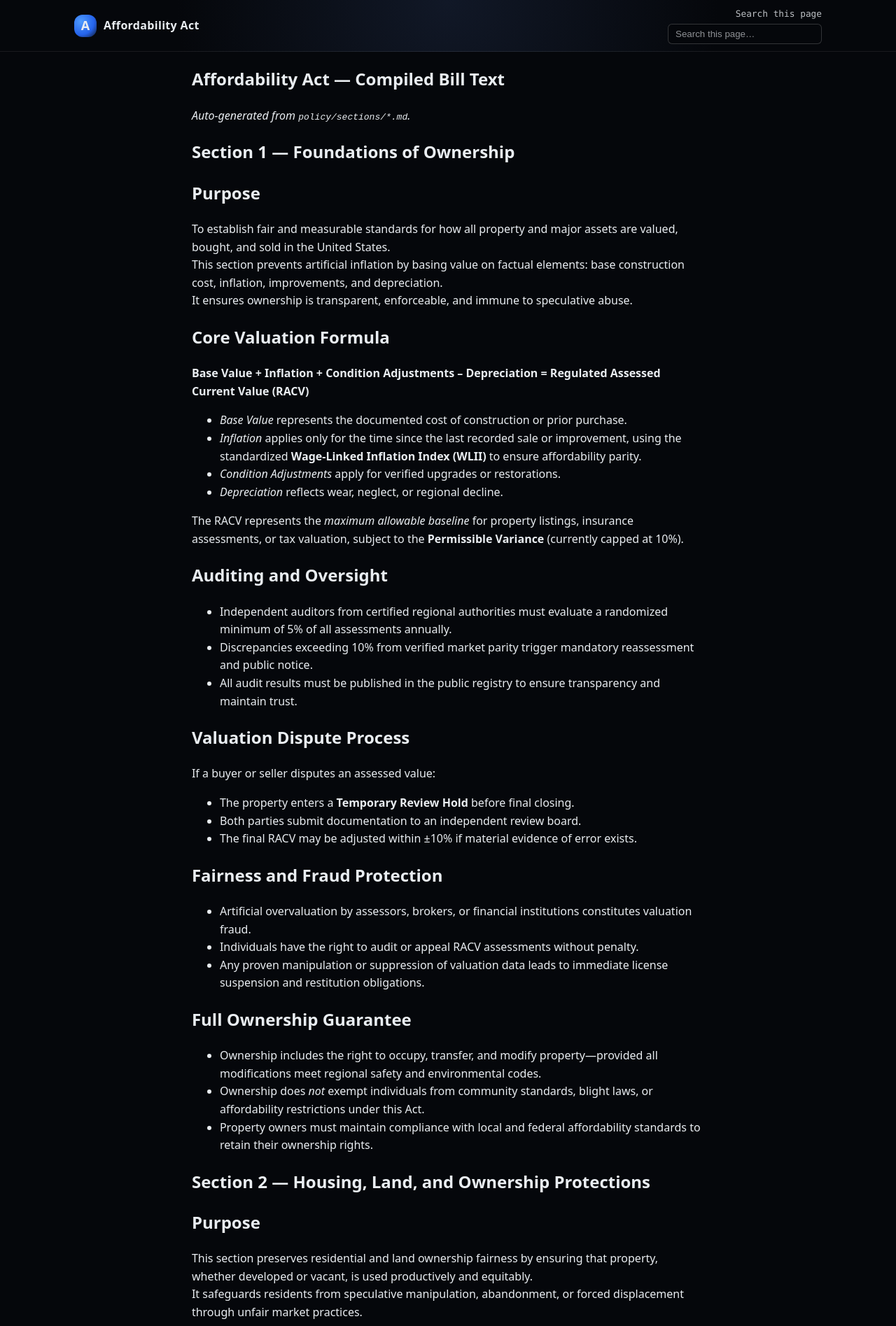
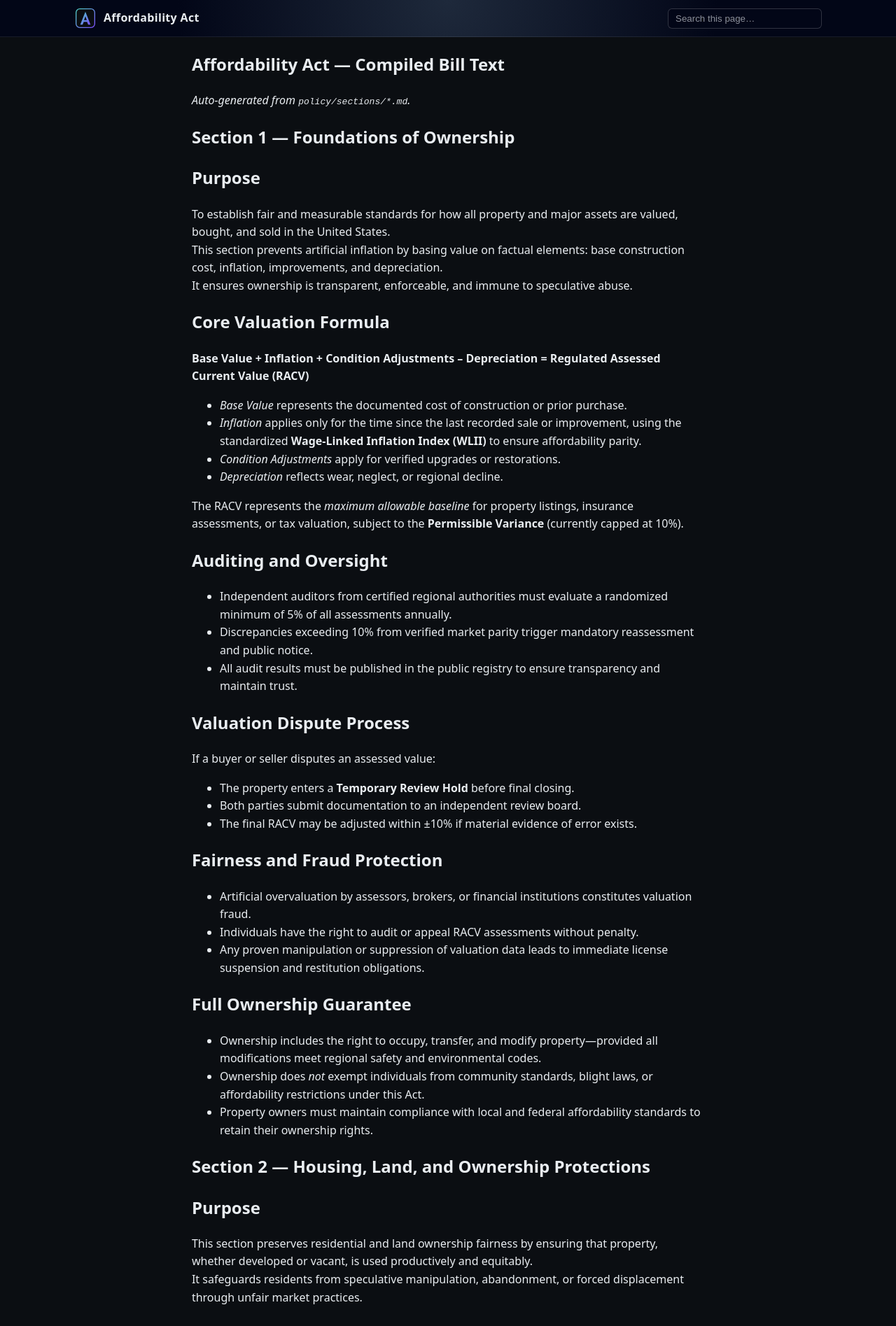
Before and after one commit to cFerg/Affordability-Act, a Jekyll site: the page built from policy/bill-text.md, in a window 1280 px wide. Shown: the top 1895 px of the page at 70% size. Built offline with Jekyll 4.4.1, drawn with Linux system fonts in a browser that asks for light colours; our own code applies the rules of GitHub Pages for plain Markdown files.

Commit message:
Style update

```diff
--- a/_layouts/default.html
+++ b/_layouts/default.html
@@ -38,13 +38,15 @@
       <div class="shell">
         <div class="site-header__inner">
           <a class="brand" href="{{ '/' | relative_url }}">
-            <span class="brand-mark">A</span>
+            <span class="brand-mark">
+              <img src="{{ '/assets/favicon.svg' | relative_url }}" alt="Affordability Act logo">
+            </span>
             <span class="brand-title">{{ site.title }}</span>
           </a>
 
           {% if page.url contains '/policy/bill-text' or page.url contains '/policy/sections/' %}
             <div class="header-search">
-              <label class="mono" for="page-search">Search this page</label>
+              <label class="mono sr-only" for="page-search">Search this page</label>
               <input
                 type="search"
                 id="page-search"
@@ -104,6 +112,16 @@
             </a>
           {% endif %}
         </nav>
+      {% elsif page.url contains '/policy/bill-text' %}
+        <nav class="section-pager section-pager--floating"
+            aria-label="Bill navigation"
+            data-floating-pager>
+          <a class="pager-btn pager-btn--home"
+            href="#top"
+            aria-label="Back to top">
+            &#8962;
+          </a>
+        </nav>
       {% endif %}
     </main>
 
--- a/assets/site.css
+++ b/assets/site.css
@@ -15,7 +15,7 @@
 }
 
 body {
-  background: #05070b;
+  background: #0b0e12;
   color: #e9edf1;
   font-family: system-ui, -apple-system, BlinkMacSystemFont, "Segoe UI", Roboto,
     Helvetica, Arial, sans-serif;
@@ -40,6 +40,18 @@
 .mono {
   font-family: ui-monospace, SFMono-Regular, Menlo, Monaco, Consolas,
     "Liberation Mono", "Courier New", monospace;
+}
+
+/* Visually hidden (for labels) */
+.sr-only {
+  position: absolute;
+  width: 1px;
+  height: 1px;
+  padding: 0;
+  margin: -1px;
+  overflow: hidden;
+  clip: rect(0, 0, 0, 0);
+  border: 0;
 }
 
 /* Layout shells */
@@ -76,7 +88,7 @@
 
 .site-header {
   border-bottom: 1px solid rgba(255, 255, 255, 0.08);
-  background: radial-gradient(circle at top, #111827 0, #05070b 60%);
+  background: radial-gradient(circle at top, #1e293b 0, #020617 60%);
 }
 
 .site-header__inner {
@@ -104,14 +116,15 @@
 .brand-mark {
   width: 32px;
   height: 32px;
-  border-radius: 12px;
-  background: radial-gradient(circle at 30% 30%, #4f9cff, #2563eb 60%, #111827);
-  display: inline-flex;
-  align-items: center;
-  justify-content: center;
-  font-weight: 700;
-  font-size: 18px;
-  color: #e9edf1;
+  border-radius: 8px;
+  overflow: hidden;
+  display: inline-block;
+}
+
+.brand-mark img {
+  display: block;
+  width: 100%;
+  height: 100%;
 }
 
 .brand-title {
@@ -128,16 +141,11 @@
   gap: 4px;
 }
 
-.header-search label {
-  font-size: 0.8rem;
-  opacity: 0.8;
-}
-
 .header-search input[type="search"] {
   padding: 6px 10px;
   border-radius: 6px;
   border: 1px solid rgba(255, 255, 255, 0.18);
-  background: #05070b;
+  background: #020617;
   color: #e9edf1;
   min-width: 220px;
 }
@@ -271,7 +279,7 @@
   padding: 10px;
   border-radius: 8px;
   border: 1px solid rgba(255, 255, 255, 0.12);
-  background: #0b0e12;
+  background: #020617;
   color: #e9edf1;
   font: inherit;
 }
@@ -293,7 +301,7 @@
 }
 
 /* --------------------------------------------------
-   Floating pager (sections)
+   Floating pager (sections + bill)
 -------------------------------------------------- */
 
 .section-pager--floating {
@@ -301,19 +309,13 @@
   inset: 0;
   pointer-events: none;
   z-index: 40;
-  opacity: 0;
-  transition: opacity 0.2s ease-out;
 }
 
-/* JS adds this when scroll threshold is passed */
-.section-pager--floating.is-visible {
-  opacity: 1;
-}
-
+/* Buttons always visible for prev/next; home gated by class */
 .pager-btn {
   position: absolute;
   pointer-events: auto;
-  background: rgba(8, 12, 18, 0.92);
+  background: rgba(8, 12, 18, 0.96);
   border: 1px solid rgba(255, 255, 255, 0.18);
   border-radius: 999px;
   width: 40px;
@@ -344,6 +346,13 @@
     bottom: 24px;
     transform: translateX(-50%);
     width: 46px;
+    opacity: 0;
+    pointer-events: none;
+    transition: opacity 0.2s ease-out;
+  }
+  .pager-btn--home.is-visible-home {
+    opacity: 1;
+    pointer-events: auto;
   }
 }
 
@@ -358,6 +367,15 @@
   .pager-btn {
     position: static;
     margin: 0 6px;
+  }
+  .pager-btn--home {
+    opacity: 0;
+    pointer-events: none;
+    transition: opacity 0.2s ease-out;
+  }
+  .pager-btn--home.is-visible-home {
+    opacity: 1;
+    pointer-events: auto;
   }
 }
 
--- a/assets/site.js
+++ b/assets/site.js
@@ -1,11 +1,10 @@
 // AffordAct site JS
-// Handles: section grid toggle on home, page search highlighting, pager/nav helpers
+// Handles: home section toggle, in-page search highlighting, pager nav, section jump
 
 document.addEventListener("DOMContentLoaded", () => {
-  initSectionToggle();   // home page sections show/hide
-  initPageSearch();      // in-page search highlighting
-  initPagerNav();        // prev/next/full bill + arrow keys
-  initSectionJump();     // "jump to section" dropdown, if present
+  initSectionToggle();   // home page: show/hide individual sections
+  initPageSearch();      // bill / section pages: highlight text as you type
+  initPagerNav();        // prev/next + arrow keys + back-to-top visibility
 });
 
 /* -----------------------------
@@ -19,13 +18,13 @@
 
   const updateLabel = () => {
     const isHidden = grid.hasAttribute("hidden");
-    toggleBtn.querySelector("span")?.textContent &&
-      (toggleBtn.querySelector("span").textContent =
-        isHidden ? "Show individual sections" : "Hide individual sections");
-    toggleBtn.setAttribute(
-      "aria-expanded",
-      isHidden ? "false" : "true"
-    );
+    const span = toggleBtn.querySelector("span");
+    if (span) {
+      span.textContent = isHidden
+        ? "Show individual sections"
+        : "Hide individual sections";
+    }
+    toggleBtn.setAttribute("aria-expanded", isHidden ? "false" : "true");
   };
 
   toggleBtn.addEventListener("click", () => {
@@ -46,12 +45,9 @@
  * --------------------------------- */
 
 function initPageSearch() {
-  // Any input/field with data-page-search will drive in-page highlight
   const searchInputs = document.querySelectorAll("[data-page-search]");
   if (!searchInputs.length) return;
 
-  // Content root: where bill/section markdown lives
-  // You can change this if your content container differs.
   const searchRoot =
     document.querySelector(".content") ||
     document.querySelector("[data-search-root]");
@@ -63,7 +59,6 @@
       highlightTerm(searchRoot, term);
     });
 
-    // Optional: clear button if using type="search"
     input.addEventListener("search", (e) => {
       const term = e.target.value || "";
       highlightTerm(searchRoot, term);
@@ -76,7 +71,7 @@
     const parent = span.parentNode;
     if (!parent) return;
     parent.replaceChild(document.createTextNode(span.textContent), span);
-    parent.normalize(); // merge adjacent text nodes
+    parent.normalize();
   });
 }
 
@@ -92,7 +87,7 @@
   let node;
   while ((node = walker.nextNode())) {
     if (!node.nodeValue.trim()) continue;
-    if (node.parentNode.closest(".search-hit")) continue; // don't re-highlight
+    if (node.parentNode.closest(".search-hit")) continue;
     const idx = node.nodeValue.toLowerCase().indexOf(lowerTerm);
     if (idx !== -1) {
       hits.push({ node, idx });
@@ -102,7 +97,7 @@
   hits.forEach(({ node, idx }) => {
     const text = node.nodeValue;
     const before = text.slice(0, idx);
-    const match = text.slice(idx, idx + term.length);
+    const match = text.slice(idx + 0, idx + term.length);
     const after = text.slice(idx + term.length);
 
     const frag = document.createDocumentFragment();
@@ -124,28 +119,29 @@
  * ------------------------------ */
 
 function initPagerNav() {
-  // Any link with these data attributes will be considered for keyboard nav
   const prevLink = document.querySelector("[data-nav-prev]");
   const nextLink = document.querySelector("[data-nav-next]");
+  const floatingPager = document.querySelector("[data-floating-pager]");
 
-  // Floating pager visibility on scroll (if present)
-  const floatingPager = document.querySelector("[data-floating-pager]");
+  // Always show arrows if present
   if (floatingPager) {
+    const homeBtn = floatingPager.querySelector(".pager-btn--home");
+
+    if (homeBtn) {
       const onScroll = () => {
-      const threshold = 250; // px down before showing
-      if (window.scrollY > threshold) {
-        floatingPager.classList.add("is-visible");
+        if (window.scrollY > 180) {
+          homeBtn.classList.add("is-visible-home");
         } else {
-        floatingPager.classList.remove("is-visible");
+          homeBtn.classList.remove("is-visible-home");
         }
       };
       window.addEventListener("scroll", onScroll, { passive: true });
       onScroll();
     }
+  }
 
   // Arrow-key navigation: left = prev, right = next
   document.addEventListener("keydown", (e) => {
-    // ignore if typing in form fields
     const tag = e.target.tagName;
     if (tag === "INPUT" || tag === "TEXTAREA" || tag === "SELECT") return;
 
@@ -158,20 +154,3 @@
     }
   });
 }
-
-/* -----------------------------------------
- * Section "jump to" dropdown (if present)
- * --------------------------------------- */
-
-function initSectionJump() {
-  // e.g. a <select data-section-jump> with <option value="/policy/sections/01_.../">
-  const jump = document.querySelector("[data-section-jump]");
-  if (!jump) return;
-
-  jump.addEventListener("change", (e) => {
-    const url = e.target.value;
-    if (url) {
-      window.location.href = url;
-    }
-  });
-}
```
Also changed, not shown: other parts of _layouts/default.html (+8 -2 lines), index.md (+5 -14 lines). Lines whose indentation alone changed are shown as unchanged.
